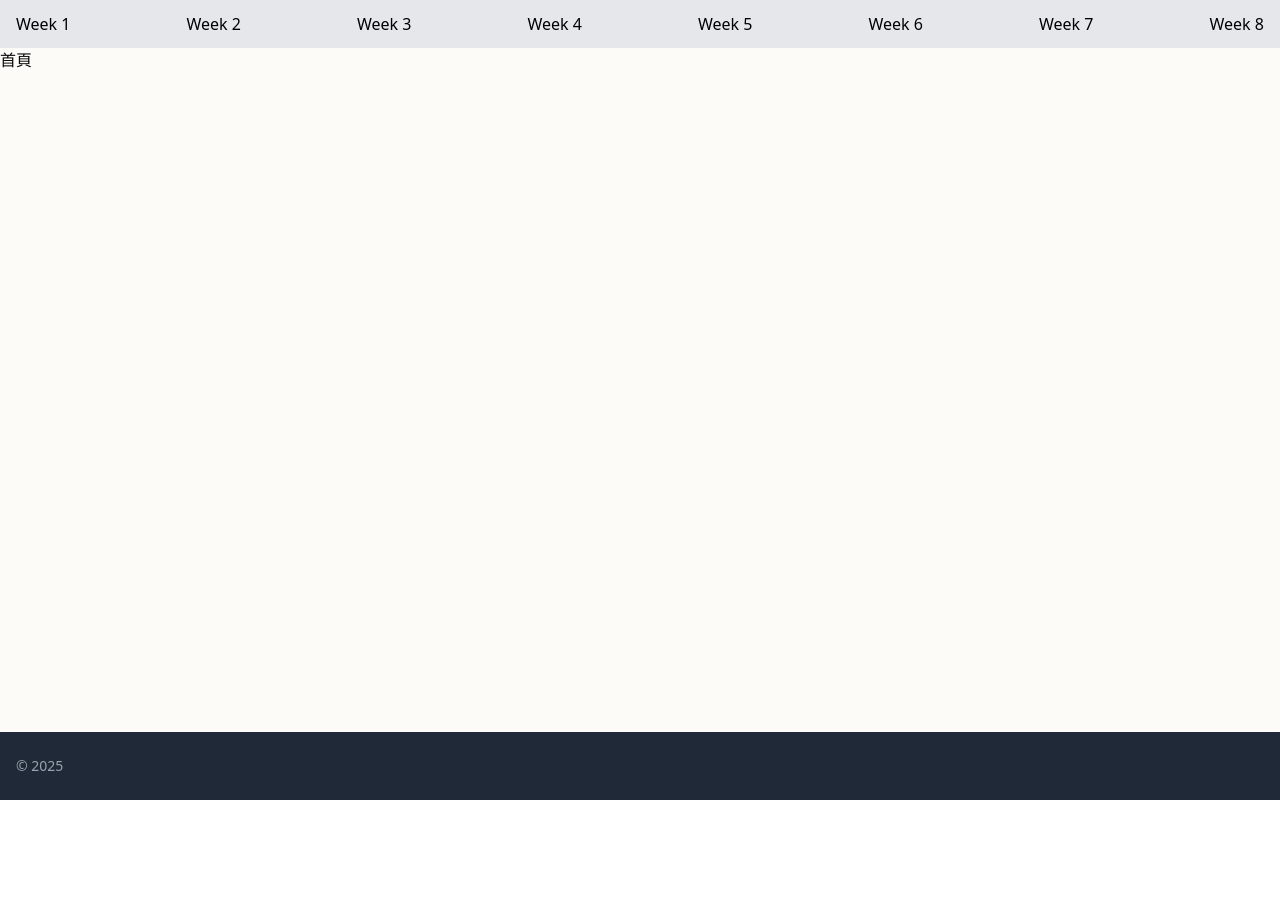
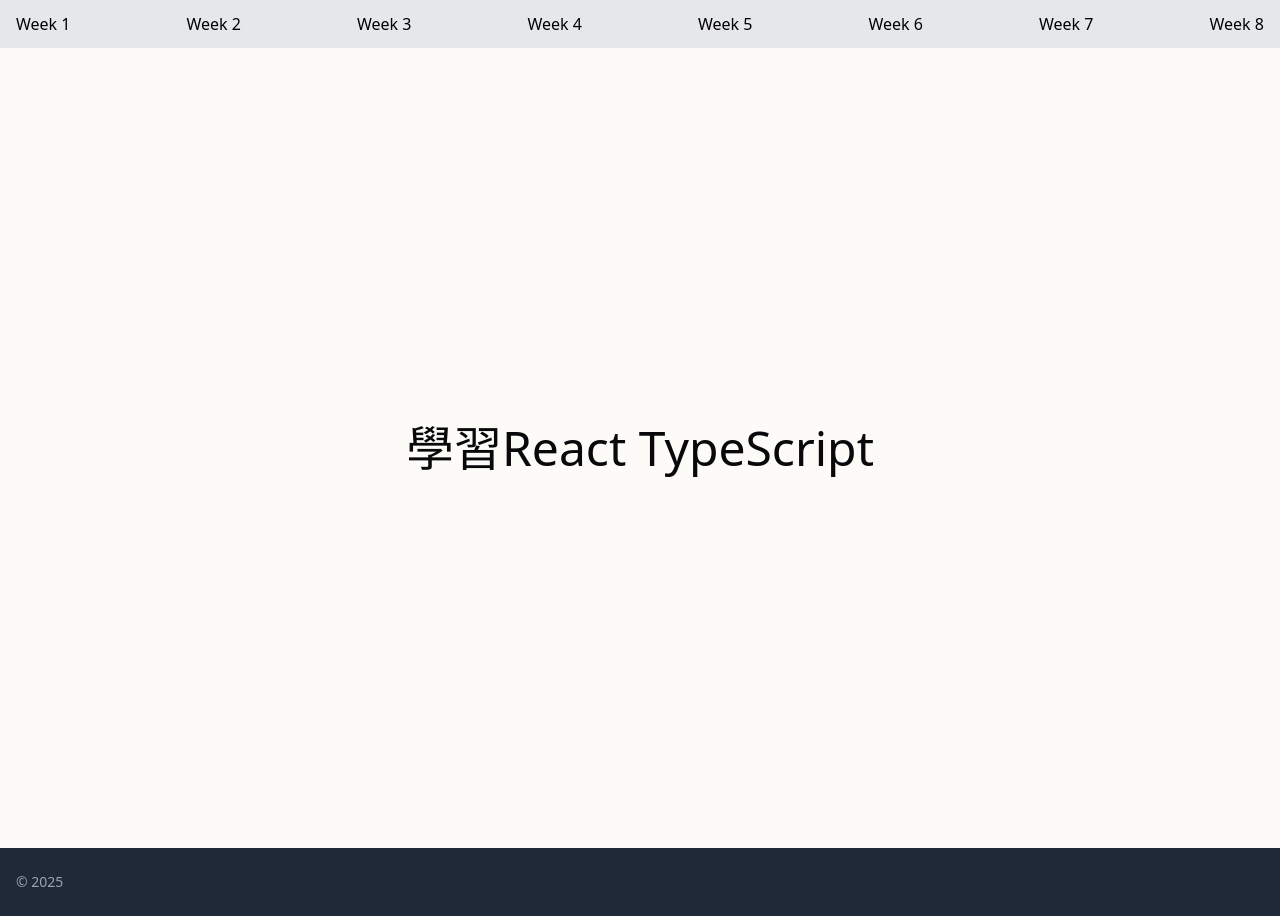
Before and after one commit to ttppoo121440/learn-react, a React (Vite) app: page /#/ in a window 1280 px wide. Before the commit the page ends 800 px from the top, so only its background shows below. Built offline with nearby package versions, Linux system fonts and the light colour scheme.

Commit message:
新增 首頁 文字

```diff
--- a/src/pages/Home/index.tsx
+++ b/src/pages/Home/index.tsx
@@ -1,5 +1,9 @@
 const Home = () => {
-  return <div>首頁</div>;
+  return (
+    <div className="container flex h-screen items-center justify-center">
+      <h1 className="text-5xl">學習React TypeScript</h1>
+    </div>
+  );
 };
 
 export default Home;
```
